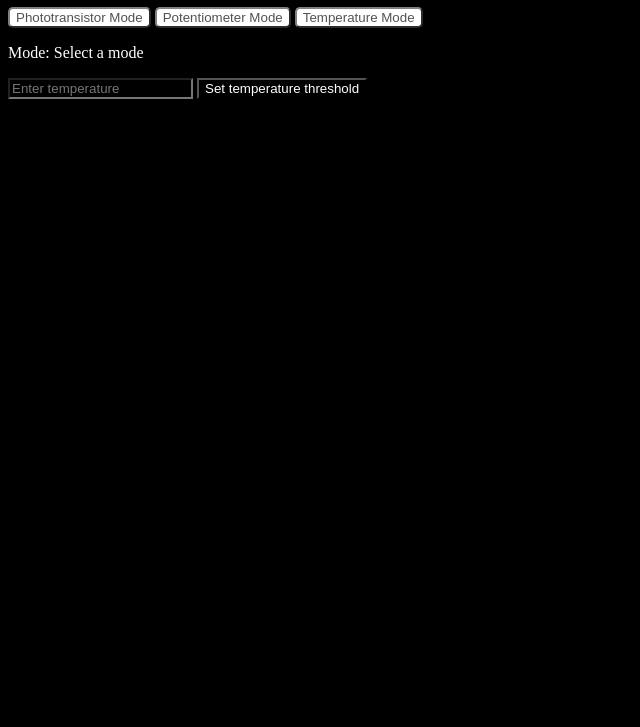
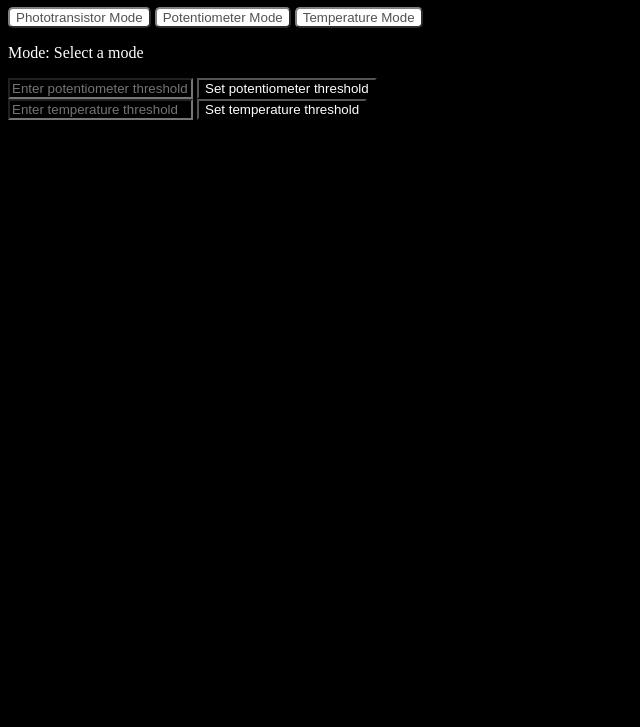
Before and after one commit to maryobotros/Comps-Code, a website: page NodeJS/index.html in a window 1280 px wide. Shown: the part 73-800 px from the top of the page, without its empty margins (0-640 px from the left). Drawn offline with nearby package versions, Linux system fonts and the light colour scheme; no server answers.

Commit message:
Added functionality for text input for temp and pot

```diff
--- a/NodeJS/index.html
+++ b/NodeJS/index.html
@@ -17,9 +17,17 @@
       <p id="mode">Mode: Select a mode</p>
       <p id="status"></p>
 
+      <!-- Adjust settings for the potentiometer -->
+      <div>
+         <input id="input-text" type="text" placeholder="Enter potentiometer threshold" maxlength="32">
+         <input id="send-text" type="submit" value="Set potentiometer threshold">
+      </div>
+
       <!-- Adjust settings for the temperature -->
-      <input id="input-text" type="text" placeholder="Enter temperature" maxlength="32">
-      <input id="send-text" type="submit" value="Set temperature threshold">
+      <div>
+         <input id="input-temp" type="text" placeholder="Enter temperature threshold" maslength="32">
+         <input id="send-temp" type="submit" value="Set temperature threshold">
+      </div>
 
       <script>
          // Initializing socket variable
@@ -55,12 +63,20 @@
             socket.emit('lights', {"status":"2"});
          }
 
-         // Setting the temperature threshold
+         // Setting the potentiometer threshold
          var sendTextButton = document.getElementById("send-text");
 
          sendTextButton.addEventListener("click", function(){
             var sendText = document.getElementById("input-text").value;
             socket.emit('input-text', sendText)
+         });
+
+         // Setting the temperature threshold
+         var sendTempButton = document.getElementById("send-temp");
+
+         sendTempButton.addEventListener("click", function(){
+            var sendTemp = document.getElementById("input-temp").value;
+            socket.emit('input-temp', sendTemp)
          });
 
       </script>
@@ -82,7 +98,7 @@
             border-color:gray;
          }
 
-         #mode, #status, #input-text, #send-text{
+         #mode, #status, #input-text, #send-text, #input-temp, #send-temp{
             color:white;
          }
       </style>
--- a/NodeJS/index.js
+++ b/NodeJS/index.js
@@ -35,9 +35,13 @@ io.on('connection', function(socket) {
     });
 
     socket.on('input-text', function(data){
+        port.write('P ' + data);
+        console.log('P ' + data);
+    });
+
+    socket.on('input-temp', function(data){
         port.write('T ' + data);
         console.log('T ' + data);
-
     });
 });
 
```
Also changed, not shown: 1 other file.
